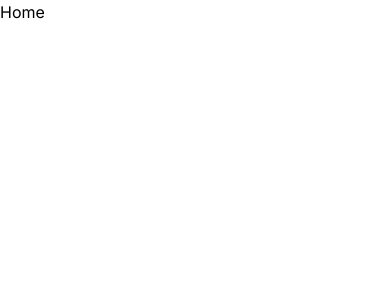
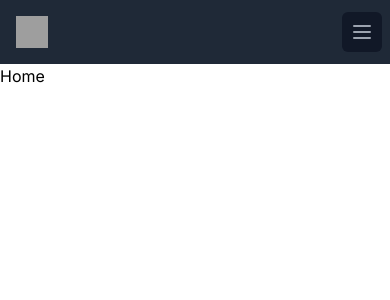
Before and after one commit to UrbanWill/as-portfolio, a Next.js app: page / in a window 390 px wide. Shown: the top 300 px of the page. Built offline with nearby package versions, Linux system fonts and the light colour scheme; grey boxes are pictures that could not be loaded.

Commit message:
WIP basic responsive navbar

```diff
--- a/package.json
+++ b/package.json
@@ -15,6 +15,7 @@
     "prepare": "husky install"
   },
   "dependencies": {
+    "@headlessui/react": "^1.7.14",
     "@types/node": "20.1.1",
     "@types/react": "18.2.6",
     "@types/react-dom": "18.2.4",
--- a/src/app/layout.tsx
+++ b/src/app/layout.tsx
@@ -1,5 +1,8 @@
 import "./globals.css";
 import { Inter } from "next/font/google";
+
+// Components
+import Navbar from "@/components/Navbar";
 
 const inter = Inter({ subsets: ["latin"] });
 
@@ -15,7 +18,12 @@
 }) {
   return (
     <html lang="en">
-      <body className={inter.className}>{children}</body>
+      <body className={inter.className}>
+        <>
+          <Navbar />
+          {children}
+        </>
+      </body>
     </html>
   );
 }
--- /dev/null
+++ b/src/components/Navbar/index.tsx
@@ -0,0 +1,121 @@
+"use client";
+import { useState } from "react";
+import Link from "next/link";
+import { Transition } from "@headlessui/react";
+
+export default function Navbar() {
+  const [isOpen, setIsOpen] = useState(false);
+  return (
+    <nav className="bg-gray-800">
+      <div className="mx-auto px-4 sm:px-6 lg:px-8">
+        <div className="flex items-center justify-between h-16">
+          <div className="flex items-center  w-full">
+            <div className="flex-shrink-0">
+              <img
+                className="h-8 w-8"
+                src="https://tailwindui.com/img/logos/workflow-mark-indigo-500.svg"
+                alt="Workflow"
+              />
+            </div>
+            <div className="hidden md:block w-full">
+              <div className="ml-10 flex items-baseline">
+                <div className="space-x-4">
+                  <Link
+                    className="hover:bg-gray-700 text-white px-3 py-2 rounded-md text-sm font-medium"
+                    href="/"
+                  >
+                    Home
+                  </Link>
+
+                  <Link
+                    className="hover:bg-gray-700 text-white px-3 py-2 rounded-md text-sm font-medium"
+                    href="/balances"
+                  >
+                    Token Balances
+                  </Link>
+                </div>
+                <div className="text-white text-sm font-medium mr-0 ml-auto">
+                  Right side btns go here
+                </div>
+              </div>
+            </div>
+          </div>
+          <div className="-mr-2 flex md:hidden">
+            <button
+              onClick={() => setIsOpen(!isOpen)}
+              type="button"
+              className="bg-gray-900 inline-flex items-center justify-center p-2 rounded-md text-gray-400 hover:text-white hover:bg-gray-800 focus:outline-none focus:ring-2 focus:ring-offset-2 focus:ring-offset-gray-800 focus:ring-white"
+              aria-controls="mobile-menu"
+              aria-expanded="false"
+            >
+              <span className="sr-only">Open main menu</span>
+              {!isOpen ? (
+                <svg
+                  className="block h-6 w-6"
+                  xmlns="http://www.w3.org/2000/svg"
+                  fill="none"
+                  viewBox="0 0 24 24"
+                  stroke="currentColor"
+                  aria-hidden="true"
+                >
+                  <path
+                    strokeLinecap="round"
+                    strokeLinejoin="round"
+                    strokeWidth="2"
+                    d="M4 6h16M4 12h16M4 18h16"
+                  />
+                </svg>
+              ) : (
+                <svg
+                  className="block h-6 w-6"
+                  xmlns="http://www.w3.org/2000/svg"
+                  fill="none"
+                  viewBox="0 0 24 24"
+                  stroke="currentColor"
+                  aria-hidden="true"
+                >
+                  <path
+                    strokeLinecap="round"
+                    strokeLinejoin="round"
+                    strokeWidth="2"
+                    d="M6 18L18 6M6 6l12 12"
+                  />
+                </svg>
+              )}
+            </button>
+          </div>
+        </div>
+      </div>
+
+      <Transition
+        show={isOpen}
+        enter="transition ease-out duration-100 transform"
+        enterFrom="opacity-0 scale-95"
+        enterTo="opacity-100 scale-100"
+        leave="transition ease-in duration-75 transform"
+        leaveFrom="opacity-100 scale-100"
+        leaveTo="opacity-0 scale-95"
+      >
+        {(ref) => (
+          <div className="md:hidden" id="mobile-menu">
+            <div ref={ref} className="px-2 pt-2 pb-3 space-y-1 sm:px-3">
+              <Link
+                className="hover:bg-gray-700 text-white block px-3 py-2 rounded-md text-base font-medium"
+                href="/"
+              >
+                Home
+              </Link>
+
+              <Link
+                className="hover:bg-gray-700 text-white block px-3 py-2 rounded-md text-base font-medium"
+                href="/balances"
+              >
+                Token Balances
+              </Link>
+            </div>
+          </div>
+        )}
+      </Transition>
+    </nav>
+  );
+}
```
Also changed, not shown: 1 other file (tests, documents, lock files or other folders).
